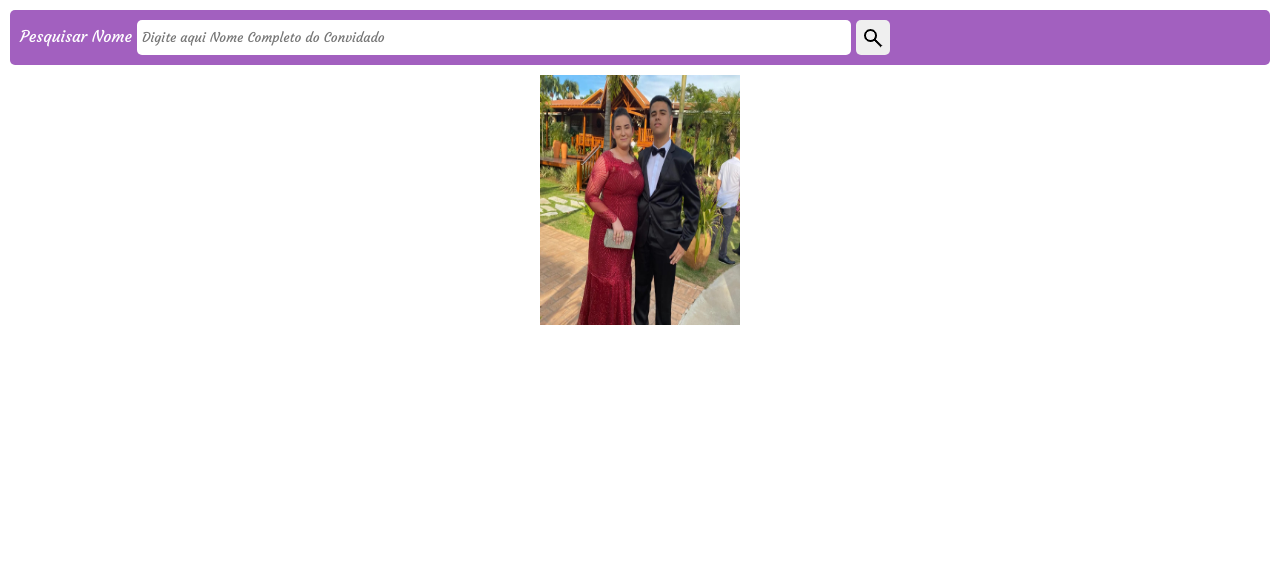
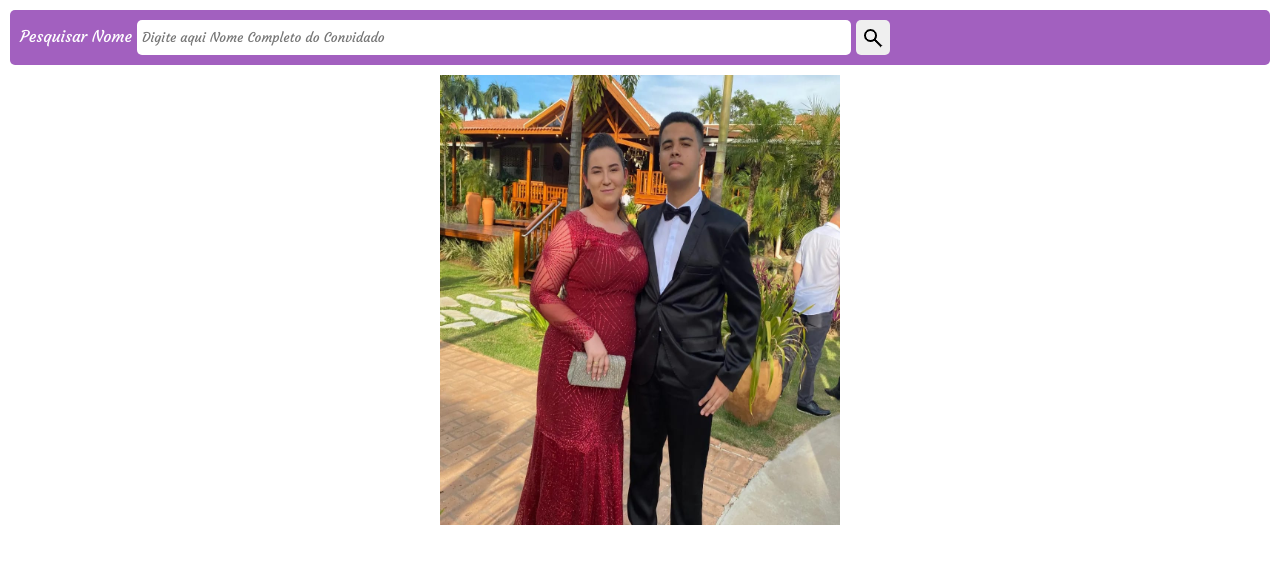
Before and after one commit to Ryk131/D-R, a PHP site: page /app/pesquisa_convidado.php in a window 1280 px wide. Shown: the part 194-758 px from the top of the page. Run offline with PHP 8.4, Linux system fonts and the light colour scheme; some web fonts are replaced.

Commit message:
Update confirm-presenc.css

```diff
--- a/estilos/confirm-presenc.css
+++ b/estilos/confirm-presenc.css
@@ -121,8 +121,8 @@ nav > a:hover {
 
 #img01 {
     display: block;
-    width: 200px;
-    height: 250px;
+    width: 400px;
+    height: 450px;
     margin: auto;
 }
 
```
